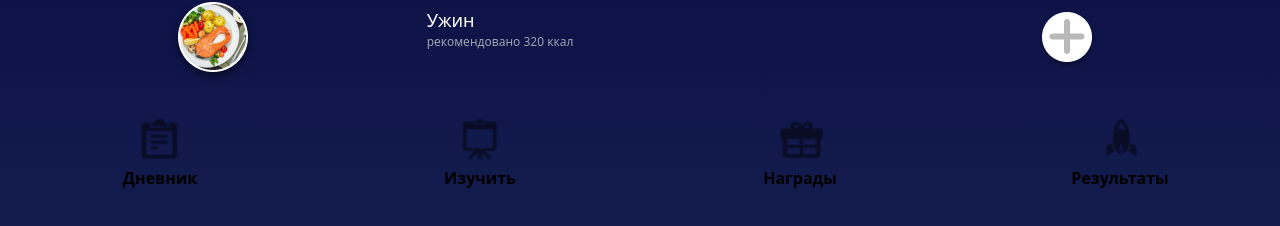
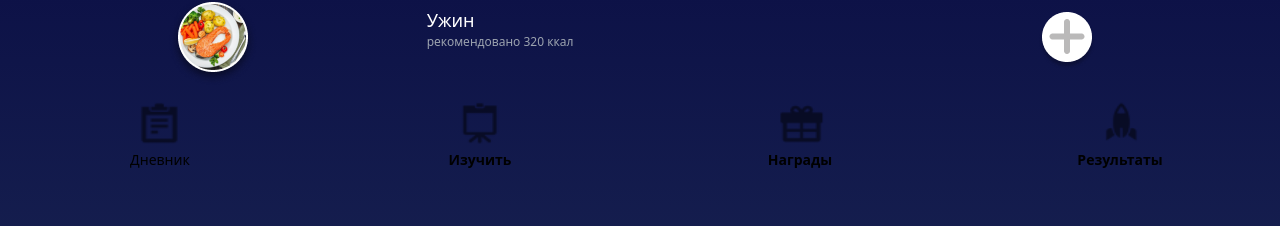
Before and after one commit to Goodwin126/tg-mini-app-mark2, a Vue app: page / in a window 1280 px wide. Shown: the part 490-716 px from the top of the page. Built offline with nearby package versions, Linux system fonts and the light colour scheme.

Commit message:
secondaryt commit

```diff
--- a/src/components/Menu.vue
+++ b/src/components/Menu.vue
@@ -63,7 +63,7 @@ const shrinkButton = (buttonId) => {
       </div>
     </div>
   </div>
-  <div class="flex grid grid-cols-4 mt-6 touch-none select-none">
+  <div class="flex grid grid-cols-4 mt-2 touch-none select-none">
     <img
       class="m-auto w-14 h-14 focus:outline-none transition transform hover:scale-105 hover:-translate-y-1"
       src="/diary.png"
@@ -81,10 +81,10 @@ const shrinkButton = (buttonId) => {
       class="m-auto w-14 h-14 focus:outline-none transition transform hover:scale-105 hover:-translate-y-1"
       src="/results.png"
     />
-    <p class="m-auto text-base font-bold text-black hover:text-blue-800">Дневник</p>
-    <p class="m-auto text-base font-bold text-black hover:text-blue-800">Изучить</p>
-    <p class="m-auto text-base font-bold text-black hover:text-blue-800">Награды</p>
-    <p class="m-auto text-base font-bold text-black hover:text-blue-800">Результаты</p>
+    <p class="m-auto text-sm font-italic text-black hover:text-blue-800">Дневник</p>
+    <p class="m-auto text-sm font-bold text-black hover:text-blue-800">Изучить</p>
+    <p class="m-auto text-sm font-bold text-black hover:text-blue-800">Награды</p>
+    <p class="m-auto text-sm font-bold text-black hover:text-blue-800">Результаты</p>
   </div>
 </template>
 
```
